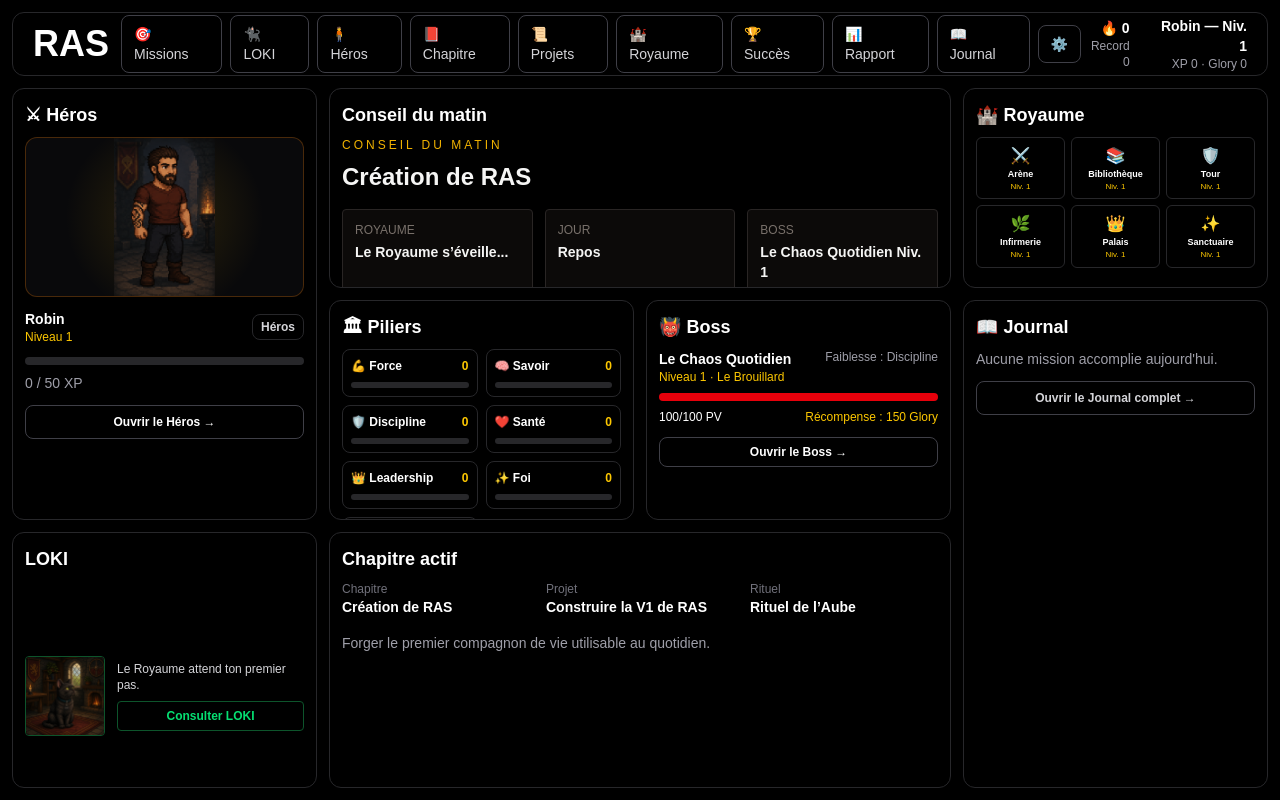
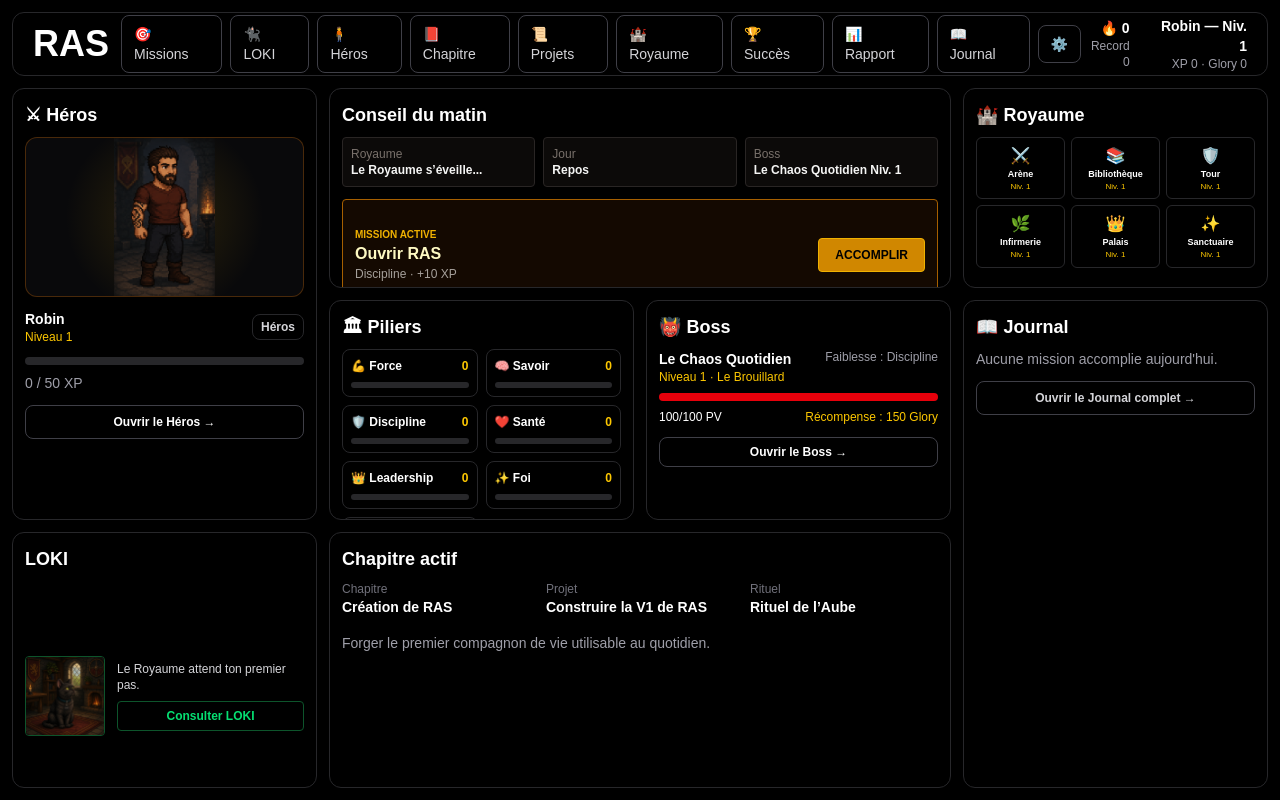
Before and after one commit to RobinWhitman/ras, a Next.js app: page / in a window 1280 px wide. Built offline with nearby package versions, Linux system fonts and the light colour scheme.

Commit message:
Restore dashboard mission action

```diff
--- a/src/components/dashboard/MorningPanel.tsx
+++ b/src/components/dashboard/MorningPanel.tsx
@@ -20,76 +20,74 @@ export default function MorningPanel({
   hasPlannedMissionsToday = true,
   onAccomplish,
 }: MorningPanelProps) {
-  const isRestDay = !hasPlannedMissionsToday && !currentMission;
+  const isRestDay =
+    !hasPlannedMissionsToday && !currentMission;
 
   return (
     <Card title="Conseil du matin">
-      <div className="flex flex-col gap-4">
-        <div>
-          <p className="text-xs uppercase tracking-[0.25em] text-yellow-500">
-            Conseil du matin
+      <div className="flex h-full flex-col gap-3">
+        <div className="grid grid-cols-3 gap-2 text-xs">
+          <div className="rounded border border-stone-800 bg-stone-950 p-2">
+            <p className="text-stone-500">Royaume</p>
+            <p className="truncate font-bold text-stone-100">
+              {kingdomState}
             </p>
-          <h2 className="mt-2 text-2xl font-black text-stone-100">
-            {isRestDay ? "Repos stratégique" : chapterTitle}
-          </h2>
           </div>
 
-        <div className="grid gap-3 md:grid-cols-3">
-          <div className="rounded border border-stone-800 bg-stone-950 p-3">
-            <p className="text-xs uppercase text-stone-500">Royaume</p>
-            <p className="mt-1 font-bold text-stone-100">{kingdomState}</p>
+          <div className="rounded border border-stone-800 bg-stone-950 p-2">
+            <p className="text-stone-500">Jour</p>
+            <p className="truncate font-bold text-stone-100">
+              {dayState}
+            </p>
           </div>
 
-          <div className="rounded border border-stone-800 bg-stone-950 p-3">
-            <p className="text-xs uppercase text-stone-500">Jour</p>
-            <p className="mt-1 font-bold text-stone-100">{dayState}</p>
-          </div>
-
-          <div className="rounded border border-stone-800 bg-stone-950 p-3">
-            <p className="text-xs uppercase text-stone-500">Boss</p>
-            <p className="mt-1 font-bold text-stone-100">{bossName}</p>
+          <div className="rounded border border-stone-800 bg-stone-950 p-2">
+            <p className="text-stone-500">Boss</p>
+            <p className="truncate font-bold text-stone-100">
+              {bossName}
+            </p>
           </div>
         </div>
 
         {currentMission ? (
-          <div className="rounded border border-yellow-700 bg-yellow-950/30 p-4">
-            <p className="text-xs uppercase tracking-[0.2em] text-yellow-500">
+          <div className="flex min-h-0 flex-1 items-center justify-between gap-4 rounded border border-yellow-700 bg-yellow-950/30 p-3">
+            <div className="min-w-0">
+              <p className="text-[10px] font-bold uppercase text-yellow-500">
                 Mission active
               </p>
 
-            <h3 className="mt-2 text-xl font-black text-yellow-100">
+              <h2 className="truncate text-base font-black text-yellow-100">
                 {currentMission.title}
-            </h3>
+              </h2>
 
-            <p className="mt-2 text-sm text-stone-300">
-              Pilier : {currentMission.pillar}
+              <p className="text-xs text-stone-400">
+                {currentMission.pillar} · +{currentMission.xp} XP
               </p>
+            </div>
 
             <button
               type="button"
               onClick={onAccomplish}
-              className="mt-4 rounded border border-yellow-600 bg-yellow-700 px-4 py-2 text-sm font-black uppercase text-stone-950 hover:bg-yellow-500"
+              className="shrink-0 rounded border border-yellow-500 bg-yellow-600 px-4 py-2 text-xs font-black uppercase text-black hover:bg-yellow-400"
             >
               Accomplir
             </button>
           </div>
         ) : (
-          <div className="rounded border border-stone-800 bg-stone-950 p-4">
-            <p className="text-xs uppercase tracking-[0.2em] text-stone-500">
-              {isRestDay ? "Aucune mission planifiée" : "Aucune mission active"}
+          <div className="flex flex-1 items-center rounded border border-stone-800 bg-stone-950 px-4">
+            <div>
+              <p className="font-bold text-stone-100">
+                {isRestDay
+                  ? "Repos stratégique"
+                  : chapterTitle}
               </p>
 
-            <h3 className="mt-2 text-xl font-black text-stone-100">
+              <p className="text-xs text-stone-400">
                 {isRestDay
-                ? "Ce jour ne brise pas ta série."
-                : "Le Royaume attend ton prochain ordre."}
-            </h3>
-
-            <p className="mt-2 text-sm text-stone-400">
-              {isRestDay
-                ? "Un jour sans mission prévue est maintenant considéré comme un repos stratégique."
-                : "Planifie ou active une mission pour faire progresser ton héros."}
+                  ? "Aucune mission planifiée aujourd’hui."
+                  : "Toutes les missions du jour sont résolues."}
               </p>
+            </div>
           </div>
         )}
       </div>
```
Lines whose indentation alone changed are shown as unchanged.
